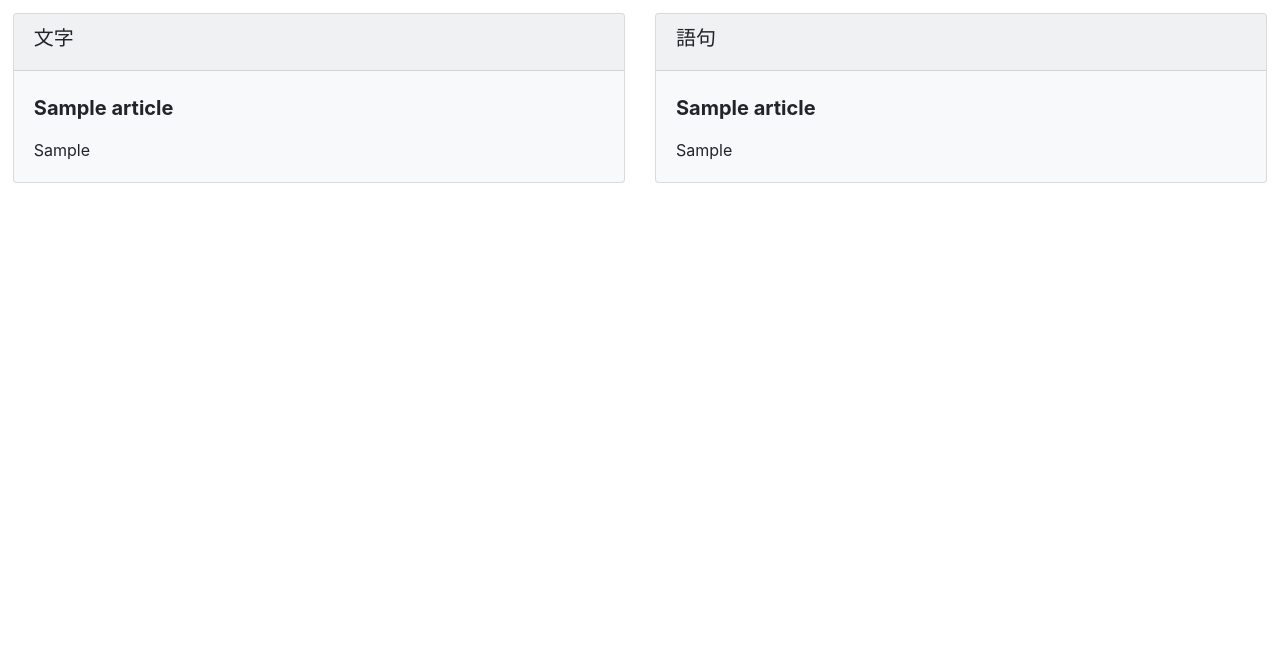
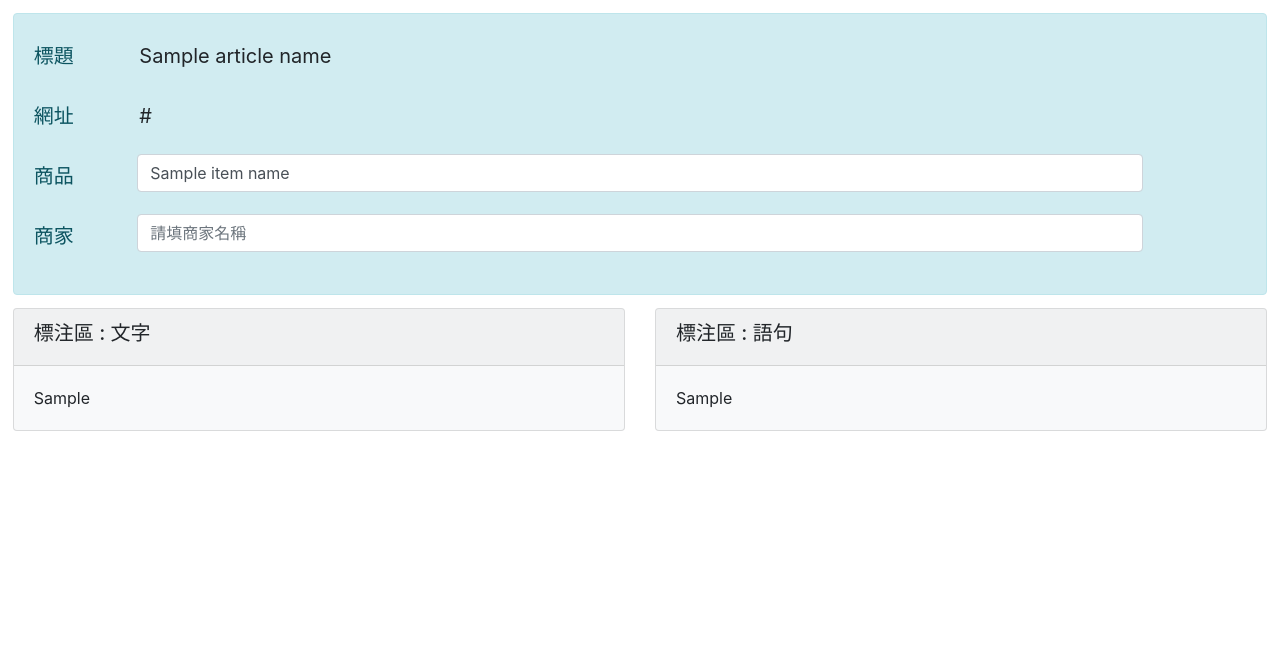
Before and after one commit to bellineq/blogtagging, a Flask app: template templates/index.html in a window 1280 px wide. Shown: the part 56-726 px from the top of the page. Run offline with Flask 2, Linux system fonts and the light colour scheme; the template is opened without the code that fills it: most values are stand-ins (such as "Sample title", 1, 10 or a date in 2020); some libraries are stand-ins or nearby versions.

Commit message:
try itemname

```diff
--- a/main.py
+++ b/main.py
@@ -38,9 +38,13 @@ def category(category):
             articleLink = a['link']
             content_s = a['content_s']
             content_w = a['content_w']
+            item_name = a['item_name']
+            item_store = a['item_store']
             break
-    return render_template('index.html', article_s=content_s, article_w =content_w, articleIndex=index, articleName=articleName,
-    articleLink=articleLink, articleList=articleList, articleType=articleType)
+    return render_template('index.html', article_s=content_s, article_w =content_w,
+    articleIndex=index, articleName=articleName, articleLink=articleLink,
+    articleList=articleList, articleType=articleType,
+    item_name = item_name, item_store = item_store)
 
 @app.route('/save', methods=['POST'])
 def save():
--- a/templates/index.html
+++ b/templates/index.html
@@ -59,29 +59,70 @@
 			    background-color: #4CAF50;
 			    color: white;
 			}
+
 		</style>
 	</head>
 	<body onkeydown="enterGrep()">
 
 		{% include 'navbar.html' %}
 
+		<div  style ='padding-left: 1%; padding-top: 1%; padding-right: 1%'>
+			<div class="card alert-info">
+				<div class="card-body">
+					<form>
+						<h5>
+							<div class="form-group row" >
+								<label class="col-sm-1 col-form-label">
+									標題
+								</label>
+								<div class="col-md-10">
+									<input type="text" readonly class="form-control-plaintext" value="{{articleName}}">
+								</div>
+							</div>
+							<div class="form-group row" >
+								<label  class="col-sm-1 col-form-label">
+									網址
+								</label>
+								<div class="col-md-10">
+									<input type="text" readonly class="form-control-plaintext" value="{{articleLink}}">
+								</div>
+							</div>
+							<div class="form-group row" >
+								<label for='itemName'  class="col-sm-1 col-form-label">
+									商品
+								</label>
+								<div class="col-md-10" id='itemName'>
+									{% if not item_name %}
+										<input type="text" class="form-control" placeholder="請填商品名稱">
+									{% else %}
+										<input type="text" class="form-control" value ="{{item_name}}">
+									{% endif %}
+								</div>
+							</div>
+							<div class="form-group row" >
+								<label for='itemName'  class="col-sm-1 col-form-label">
+									商家
+								</label>
+								<div class="col-md-10" id='itemName'>
+									<input type="text" class="form-control" placeholder="請填商家名稱">
+								</div>
+							</div>
+						</h5>
+					</form>
+				</div>
+			</div>
+		</div>
+
 		<div class="row " style ='padding-left: 1%; padding-top: 1%; padding-right: 1%'>
 			<div class="col-sm-6">
 			  <div class="card bg-light">
 				<div class="card-header">
 					<h5>
-						文字
+						標注區 : 文字
 					</h5>
 				</div>
 				<div class="card-body">
-					<h5 class="card-title" style ='padding-top: 1%;'>
-						{% for i in articleList %}
-							{% if articleIndex ==  i[0] %}
-								<b>{{i[1]}}</b>
-							{% endif %}
-						{% endfor %}
-					</h5>
-				  <p class="card-text" style ='padding-top: 1%;' id="article-content_w"></p>
+				  <p class="card-text" id="article-content_w"></p>
 				</div>
 			  </div>
 			</div>
@@ -89,18 +130,11 @@
 			  <div class="card bg-light">
 				<div class="card-header">
 						<h5>
-							語句
+							標注區 : 語句
 						</h5>
 				</div>
 				<div class="card-body">
-				  <h5 class="card-title" style ='padding-top: 1%;'>
-					{% for i in articleList %}
-						{% if articleIndex ==  i[0] %}
-							<b>{{i[1]}}</b>
-						{% endif %}
-					{% endfor %}
-				  </h5>
-				  <p class="card-text" style ='padding-top: 1%;' id="article-content_s"></p>
+				  <p class="card-text" id="article-content_s"></p>
 				</div>
 			  </div>
 			</div>
```
